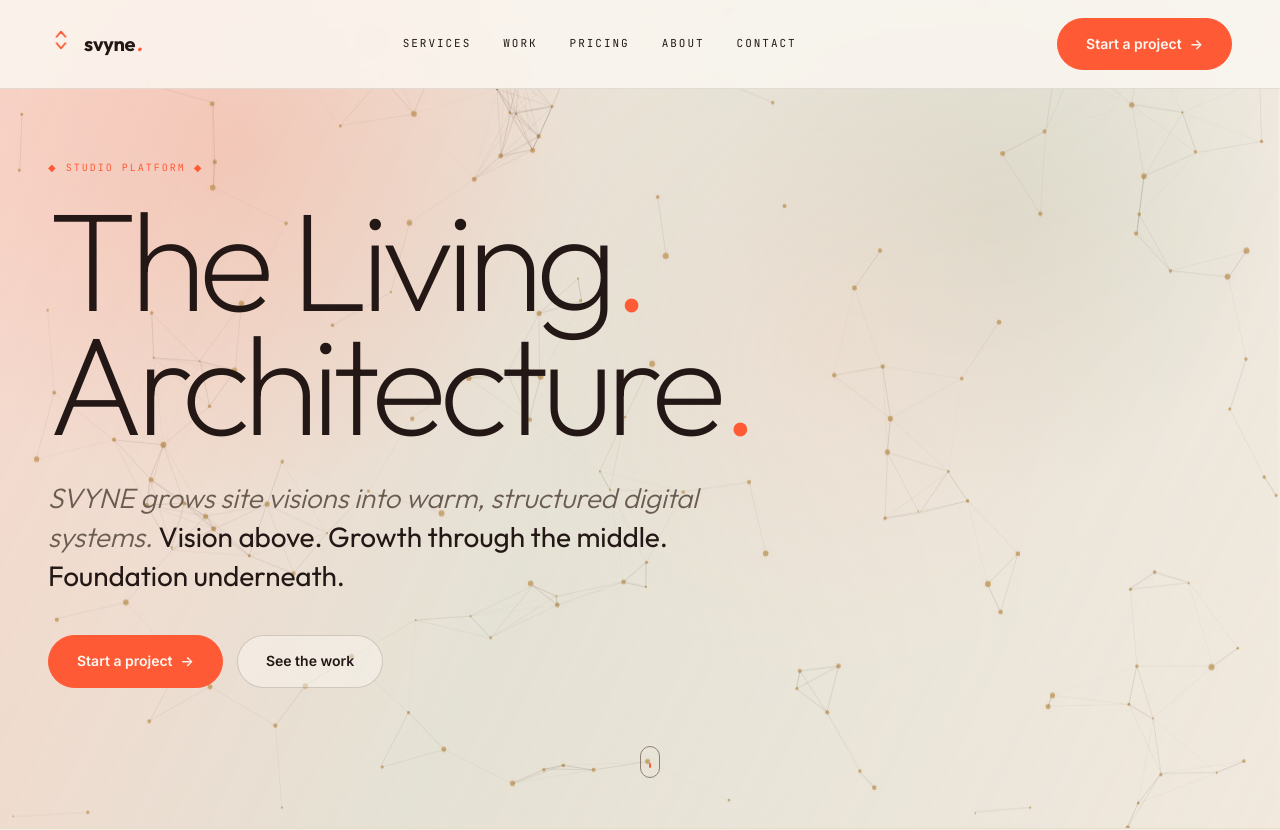
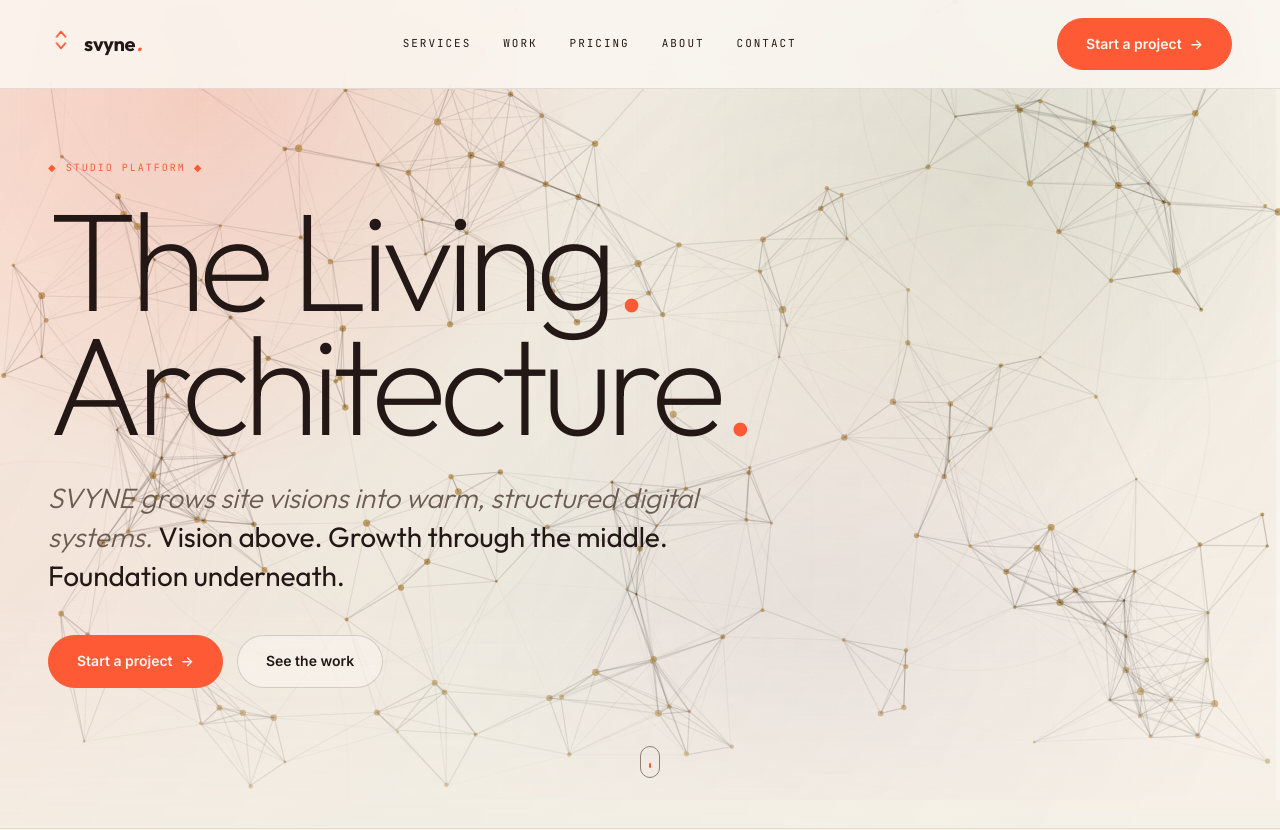
Before and after one commit to Sidppatel/SVYNE-frontend, a React (Vite) app: page / in a window 1280 px wide. Shown: the top 830 px of the page. Built offline with nearby package versions, Linux system fonts and the light colour scheme.

Commit message:
feat: implement home page layout, ambient background, and global design system styles

```diff
--- a/package.json
+++ b/package.json
@@ -16,6 +16,9 @@
   "dependencies": {
     "@tailwindcss/vite": "^4.3.0",
     "focus-trap-react": "^12.0.1",
+    "framer-motion": "^12.38.0",
+    "lenis": "^1.3.23",
+    "lucide-react": "^1.16.0",
     "react": "^19.2.6",
     "react-dom": "^19.2.6",
     "react-helmet-async": "^3.0.0",
--- a/src/App.tsx
+++ b/src/App.tsx
@@ -1,7 +1,10 @@
-import { Route, Routes } from 'react-router-dom'
+import { Route, Routes, useLocation } from 'react-router-dom'
+import { AnimatePresence, motion } from 'framer-motion'
 import { Nav } from '@/components/layout/Nav'
 import { Footer } from '@/components/layout/Footer'
 import { PageWrap } from '@/components/layout/PageWrap'
+import { AmbientBackground } from '@/components/layout/AmbientBackground'
+import { SmoothScroll } from '@/components/layout/SmoothScroll'
 import { useScrollToTop } from '@/hooks/useScrollToTop'
 import { ROUTES } from '@/routes'
 import { Home } from '@/pages/Home'
@@ -13,12 +16,23 @@ import { About } from '@/pages/About'
 import { Contact } from '@/pages/Contact'
 
 function App() {
+  const location = useLocation()
   useScrollToTop()
+
   return (
-    <>
+    <SmoothScroll>
+      <AmbientBackground />
       <Nav />
       <PageWrap>
-        <Routes>
+        <AnimatePresence mode="wait">
+          <motion.div
+            key={location.pathname}
+            initial={{ opacity: 0, y: 10 }}
+            animate={{ opacity: 1, y: 0 }}
+            exit={{ opacity: 0, y: -10 }}
+            transition={{ duration: 0.4, ease: [0.23, 1, 0.32, 1] }}
+          >
+            <Routes location={location} key={location.pathname}>
               <Route path={ROUTES.home} element={<Home />} />
               <Route path={ROUTES.services} element={<Services />} />
               <Route path={ROUTES.work} element={<Work />} />
@@ -28,9 +42,11 @@ function App() {
               <Route path={ROUTES.contact} element={<Contact />} />
               <Route path="*" element={<Home />} />
             </Routes>
+          </motion.div>
+        </AnimatePresence>
       </PageWrap>
       <Footer />
-    </>
+    </SmoothScroll>
   )
 }
 
--- /dev/null
+++ b/src/components/layout/AmbientBackground.tsx
@@ -0,0 +1,16 @@
+ import { ENABLE_GLOBAL_AMBIENT_BACKGROUND } from '@/config/experience'
+import { Plexus } from '@/components/ui/Plexus'
+
+export function AmbientBackground() {
+  if (!ENABLE_GLOBAL_AMBIENT_BACKGROUND) return null
+
+  return (
+    <div className="ambient-background" aria-hidden="true">
+      <div className="ambient-field" />
+      <div className="ambient-grid" />
+      <Plexus />
+      <div className="ambient-vine ambient-vine-a" />
+      <div className="ambient-vine ambient-vine-b" />
+    </div>
+  )
+}
--- /dev/null
+++ b/src/components/layout/SmoothScroll.tsx
@@ -0,0 +1,45 @@
+import { useEffect } from 'react'
+import Lenis from 'lenis'
+import 'lenis/dist/lenis.css'
+
+interface SmoothScrollProps {
+  children: React.ReactNode
+}
+
+export function SmoothScroll({ children }: SmoothScrollProps) {
+  useEffect(() => {
+    const lenis = new Lenis({
+      duration: 1.2,
+      easing: (t) => Math.min(1, 1.001 - Math.pow(2, -10 * t)),
+      orientation: 'vertical',
+      gestureOrientation: 'vertical',
+      smoothWheel: true,
+      wheelMultiplier: 1,
+      touchMultiplier: 2,
+      infinite: false,
+    })
+
+    function raf(time: number) {
+      lenis.raf(time)
+      requestAnimationFrame(raf)
+    }
+
+    requestAnimationFrame(raf)
+
+    // Handle scroll to top on route change or other needs
+    const handleScrollTo = (e: any) => {
+      if (e.detail?.target) {
+        lenis.scrollTo(e.detail.target, e.detail.options || {})
+      }
+    }
+
+    window.addEventListener('lenis-scroll-to', handleScrollTo as any)
+
+    return () => {
+      lenis.destroy()
+      window.removeEventListener('lenis-scroll-to', handleScrollTo as any)
+    }
+  }, [])
+
+  return <>{children}</>
+}
--- a/src/components/ui/Plexus.tsx
+++ b/src/components/ui/Plexus.tsx
@@ -15,8 +15,8 @@ export function Plexus() {
     let height = window.innerHeight
 
     const particles: Particle[] = []
-    const particleCount = Math.min(Math.floor((width * height) / 6000), 220)
-    const connectionDistance = 100
+    const particleCount = Math.min(Math.floor((width * height) / 800), 220)
+    const connectionDistance = 140
     const mouse = { x: -100, y: -100 }
 
     class Particle {
@@ -30,11 +30,11 @@ export function Plexus() {
         this.x = Math.random() * width
         this.y = Math.random() * height
         // High-velocity and high-variance speed system
-        const speedMultiplier = Math.random() > 0.85 ? 4.5 : 2.2
-        const speed = Math.random() * speedMultiplier + 0.8
+        const speedMultiplier = Math.random() > 0.85 ? 4.5 : 2.5
+        const speed = Math.random() * speedMultiplier + 1.2
         this.vx = (Math.random() - 0.5) * speed
         this.vy = (Math.random() - 0.5) * speed
-        this.size = Math.random() * 2.2 + 0.8
+        this.size = Math.random() * 2.5 + 1.2
       }
 
       update() {
@@ -48,31 +48,29 @@ export function Plexus() {
         const dx = mouse.x - this.x
         const dy = mouse.y - this.y
         const dist = Math.sqrt(dx * dx + dy * dy)
-        if (dist < 200) {
-          this.x += dx * 0.01
-          this.y += dy * 0.01
+        if (dist < 180) {
+          this.x += dx * 0.008
+          this.y += dy * 0.008
         }
       }
 
       draw() {
         if (!ctx) return
-        ctx.fillStyle = 'rgba(181, 139, 69, 0.42)'
+        ctx.fillStyle = 'rgba(181, 139, 69, 0.75)'
         ctx.beginPath()
         ctx.arc(this.x, this.y, this.size, 0, Math.PI * 2)
         ctx.fill()
-
-        ctx.shadowBlur = 8
-        ctx.shadowColor = 'rgba(255, 90, 54, 0.18)'
-        ctx.fill()
-        ctx.shadowBlur = 0
       }
     }
 
     const init = () => {
       width = window.innerWidth
       height = window.innerHeight
-      canvas.width = width
-      canvas.height = height
+      const dpr = window.devicePixelRatio || 1
+      canvas.width = width * dpr
+      canvas.height = height * dpr
+      ctx.scale(dpr, dpr)
+
       particles.length = 0
       for (let i = 0; i < particleCount; i++) {
         particles.push(new Particle())
@@ -89,11 +87,13 @@ export function Plexus() {
         for (let j = i + 1; j < particles.length; j++) {
           const dx = particles[i].x - particles[j].x
           const dy = particles[i].y - particles[j].y
-          const distance = Math.sqrt(dx * dx + dy * dy)
+          const distanceSq = dx * dx + dy * dy
+          const connectionDistanceSq = connectionDistance * connectionDistance
 
-          if (distance < connectionDistance) {
-            ctx.strokeStyle = `rgba(58, 42, 34, ${0.18 * (1 - distance / connectionDistance)})`
-            ctx.lineWidth = 1
+          if (distanceSq < connectionDistanceSq) {
+            const distance = Math.sqrt(distanceSq)
+            ctx.strokeStyle = `rgba(35, 24, 21, ${0.28 * (1 - distance / connectionDistance)})`
+            ctx.lineWidth = 1.2
             ctx.beginPath()
             ctx.moveTo(particles[i].x, particles[i].y)
             ctx.lineTo(particles[j].x, particles[j].y)
--- /dev/null
+++ b/src/config/experience.ts
@@ -0,0 +1 @@
+export const ENABLE_GLOBAL_AMBIENT_BACKGROUND = true
--- a/src/hooks/useScrollToTop.ts
+++ b/src/hooks/useScrollToTop.ts
@@ -4,6 +4,9 @@ import { useLocation } from 'react-router-dom'
 export function useScrollToTop() {
   const { pathname } = useLocation()
   useEffect(() => {
-    window.scrollTo({ top: 0, behavior: 'instant' as ScrollBehavior })
+    // Using immediate scroll for route changes to prevent flash of old content
+    window.dispatchEvent(new CustomEvent('lenis-scroll-to', {
+      detail: { target: 0, options: { immediate: true } }
+    }))
   }, [pathname])
 }
--- a/src/pages/Home.tsx
+++ b/src/pages/Home.tsx
@@ -4,7 +4,6 @@ import { Eyebrow } from '@/components/ui/Eyebrow'
 import { Accent } from '@/components/ui/Accent'
 import { WorkTileSvg } from '@/components/ui/WorkTileSvg'
 import { SEO } from '@/components/layout/SEO'
-import { Plexus } from '@/components/ui/Plexus'
 import { HOME_PILLARS, HOME_PILLAR_TAG, HOME_PROCESS } from '@/content/home'
 import { CASE_STUDIES } from '@/content/work'
 import { ROUTES } from '@/routes'
@@ -19,7 +18,6 @@ export function Home() {
     <>
       <SEO />
       <section className="hero">
-        <Plexus />
         <div className="doc">
           <div className="hero-inner">
             <Eyebrow className="fade-up">◆ Studio Platform ◆</Eyebrow>
--- a/src/styles/base.css
+++ b/src/styles/base.css
@@ -63,8 +63,6 @@
 
   --doc-max-width: 1440px;
   --nav-height: 80px;
-
-  --nav-height: 80px;
 }
 
 @layer base {
@@ -76,10 +74,25 @@
     padding: 0;
   }
   html {
-    scroll-behavior: smooth;
     -webkit-text-size-adjust: 100%;
     scrollbar-width: none;
     -ms-overflow-style: none;
+  }
+  html.lenis,
+  html.lenis body {
+    height: auto;
+  }
+  .lenis.lenis-smooth {
+    scroll-behavior: auto !important;
+  }
+  .lenis.lenis-smooth [data-lenis-prevent] {
+    overscroll-behavior: contain;
+  }
+  .lenis.lenis-stopped {
+    overflow: hidden;
+  }
+  .lenis.lenis-scrolling iframe {
+    pointer-events: none;
   }
   html::-webkit-scrollbar,
   body::-webkit-scrollbar {
@@ -95,32 +108,7 @@
     -webkit-font-smoothing: antialiased;
     overflow-x: hidden;
     scrollbar-width: none;
-  }
-  body::before,
-  body::after {
-    content: '';
-    position: fixed;
-    inset: 0;
-    pointer-events: none;
-    z-index: -2;
-  }
-  body::before {
-    background:
-      radial-gradient(circle at 18% 12%, rgba(255, 90, 54, 0.13), transparent 28%),
-      radial-gradient(circle at 82% 22%, rgba(111, 131, 88, 0.12), transparent 26%),
-      radial-gradient(circle at 66% 86%, rgba(141, 108, 159, 0.1), transparent 32%),
-      linear-gradient(135deg, var(--color-bg), var(--color-surface));
-    animation: ambient-drift 34s var(--ease-in-out) infinite alternate;
-  }
-  body::after {
-    z-index: -1;
-    background-image:
-      radial-gradient(circle, rgba(58, 42, 34, 0.13) 0.75px, transparent 0.75px),
-      linear-gradient(90deg, rgba(58, 42, 34, 0.05) 1px, transparent 1px);
-    background-size: 28px 28px, 88px 88px;
-    opacity: 0.22;
-    animation: ambient-grid 28s linear infinite;
-    mask-image: linear-gradient(to bottom, rgba(35, 24, 21, 0.75), rgba(35, 24, 21, 0.14));
+    min-height: 100vh;
   }
   button {
     background: none;
@@ -143,6 +131,91 @@
     border: 0;
     max-width: 1320px;
     margin: 0 auto;
+  }
+}
+
+@layer components {
+  .ambient-background {
+    position: fixed;
+    inset: 0;
+    z-index: -1;
+    overflow: hidden;
+    pointer-events: none;
+    background: linear-gradient(135deg, var(--color-bg), var(--color-surface));
+  }
+
+  .ambient-field,
+  .ambient-grid,
+  .ambient-vine {
+    position: absolute;
+    inset: 0;
+    pointer-events: none;
+  }
+
+  .ambient-field {
+    background:
+      radial-gradient(circle at 18% 14%, rgba(255, 90, 54, 0.17), transparent 30%),
+      radial-gradient(circle at 78% 24%, rgba(111, 131, 88, 0.15), transparent 27%),
+      radial-gradient(circle at 66% 82%, rgba(141, 108, 159, 0.1), transparent 34%),
+      linear-gradient(135deg, rgba(251, 247, 241, 0.4), rgba(241, 233, 222, 0.55));
+    animation: ambient-drift 34s var(--ease-in-out) infinite alternate;
+  }
+
+  .ambient-grid {
+    background-image:
+      radial-gradient(circle, rgba(58, 42, 34, 0.13) 0.75px, transparent 0.75px),
+      linear-gradient(90deg, rgba(58, 42, 34, 0.05) 1px, transparent 1px);
+    background-size: 28px 28px, 88px 88px;
+    opacity: 0.22;
+    animation: ambient-grid 28s linear infinite;
+    mask-image: linear-gradient(to bottom, rgba(35, 24, 21, 0.78), rgba(35, 24, 21, 0.15));
+  }
+
+  .ambient-vine {
+    opacity: 0.28;
+    mix-blend-mode: multiply;
+  }
+
+  .ambient-vine::before,
+  .ambient-vine::after {
+    content: '';
+    position: absolute;
+    width: 46vw;
+    height: 46vw;
+    min-width: 420px;
+    min-height: 420px;
+    border: 1px solid rgba(111, 131, 88, 0.22);
+    border-radius: 48% 52% 46% 54%;
+  }
+
+  .ambient-vine-a::before {
+    top: -16vw;
+    right: -14vw;
+    animation: ambient-vine-drift 38s var(--ease-in-out) infinite alternate;
+  }
+
+  .ambient-vine-a::after {
+    top: 18vw;
+    right: 8vw;
+    width: 28vw;
+    height: 28vw;
+    animation: ambient-vine-drift 44s var(--ease-in-out) infinite alternate-reverse;
+  }
+
+  .ambient-vine-b::before {
+    left: -18vw;
+    bottom: -20vw;
+    border-color: rgba(255, 90, 54, 0.18);
+    animation: ambient-vine-drift 42s var(--ease-in-out) infinite alternate;
+  }
+
+  .ambient-vine-b::after {
+    left: 10vw;
+    bottom: 12vw;
+    width: 24vw;
+    height: 24vw;
+    border-color: rgba(111, 131, 88, 0.18);
+    animation: ambient-vine-drift 36s var(--ease-in-out) infinite alternate-reverse;
   }
 }
 
@@ -201,6 +274,17 @@
   @keyframes ambient-grid {
     from { background-position: 0 0, 0 0; }
     to { background-position: 56px 84px, 88px 44px; }
+  }
+
+  @keyframes ambient-vine-drift {
+    from {
+      transform: translate3d(-2%, -1%, 0) rotate(0deg) scale(1);
+      border-radius: 48% 52% 46% 54%;
+    }
+    to {
+      transform: translate3d(2%, 1.5%, 0) rotate(12deg) scale(1.08);
+      border-radius: 58% 42% 54% 46%;
+    }
   }
 
   @keyframes blob-a-move {
@@ -270,4 +354,11 @@
     animation-duration: 0.01ms !important;
     transition-duration: 0.01ms !important;
   }
+
+  .ambient-field,
+  .ambient-grid,
+  .ambient-vine::before,
+  .ambient-vine::after {
+    animation: none !important;
+  }
 }
--- a/src/styles/modules/footer.css
+++ b/src/styles/modules/footer.css
@@ -1,9 +1,12 @@
 @layer components {
   .footer {
-    background: var(--color-cream);
+    background: color-mix(in srgb, var(--color-cream) 85%, transparent);
+    backdrop-filter: blur(12px);
     color: var(--color-ink);
     padding: 100px 48px 60px;
     border-top: 1px solid var(--color-border-strong);
+    position: relative;
+    z-index: 10;
   }
 
   .footer-inner {
--- a/src/styles/modules/hero.css
+++ b/src/styles/modules/hero.css
@@ -3,10 +3,7 @@
     padding: 160px 0 140px;
     position: relative;
     overflow: hidden;
-    background:
-      radial-gradient(circle at 18% 18%, rgba(255, 90, 54, 0.16), transparent 28%),
-      radial-gradient(circle at 78% 26%, rgba(111, 131, 88, 0.13), transparent 24%),
-      linear-gradient(135deg, var(--color-surface), var(--color-surface-2));
+    background: transparent;
     color: var(--color-ink);
   }
 
@@ -18,11 +15,10 @@
     width: 100%;
     height: 100%;
     background:
-      linear-gradient(115deg, rgba(255, 90, 54, 0.2) 0%, rgba(111, 131, 88, 0.12) 48%, transparent 100%),
-      radial-gradient(circle at 66% 42%, rgba(255, 225, 215, 0.46), transparent 34%);
-    opacity: 1;
+      linear-gradient(115deg, rgba(255, 90, 54, 0.12) 0%, rgba(111, 131, 88, 0.08) 48%, transparent 100%),
+      radial-gradient(circle at 66% 42%, rgba(255, 225, 215, 0.24), transparent 34%);
+    opacity: 0.86;
     z-index: 0;
-    animation: ambient-drift 26s var(--ease-in-out) infinite alternate;
   }
 
   .hero::after {
@@ -32,7 +28,7 @@
     left: 0;
     width: 100%;
     height: 100%;
-    background: var(--grad-surface);
+    background: linear-gradient(to bottom, transparent 72%, rgba(246, 241, 232, 0.58));
     z-index: 2;
     pointer-events: none;
   }
--- a/src/styles/modules/shared.css
+++ b/src/styles/modules/shared.css
@@ -23,11 +23,11 @@
   }
 
   .section-parchment-deep {
-    background: color-mix(in srgb, var(--color-surface-2) 86%, transparent);
+    background: color-mix(in srgb, var(--color-surface-2) 65%, transparent);
   }
 
   .section-cream {
-    background: color-mix(in srgb, var(--color-surface) 88%, transparent);
+    background: color-mix(in srgb, var(--color-surface) 60%, transparent);
   }
 
   .section-dark {
```
Also changed, not shown: 1 other file (tests, documents, lock files or other folders). Lines whose indentation alone changed are shown as unchanged.
